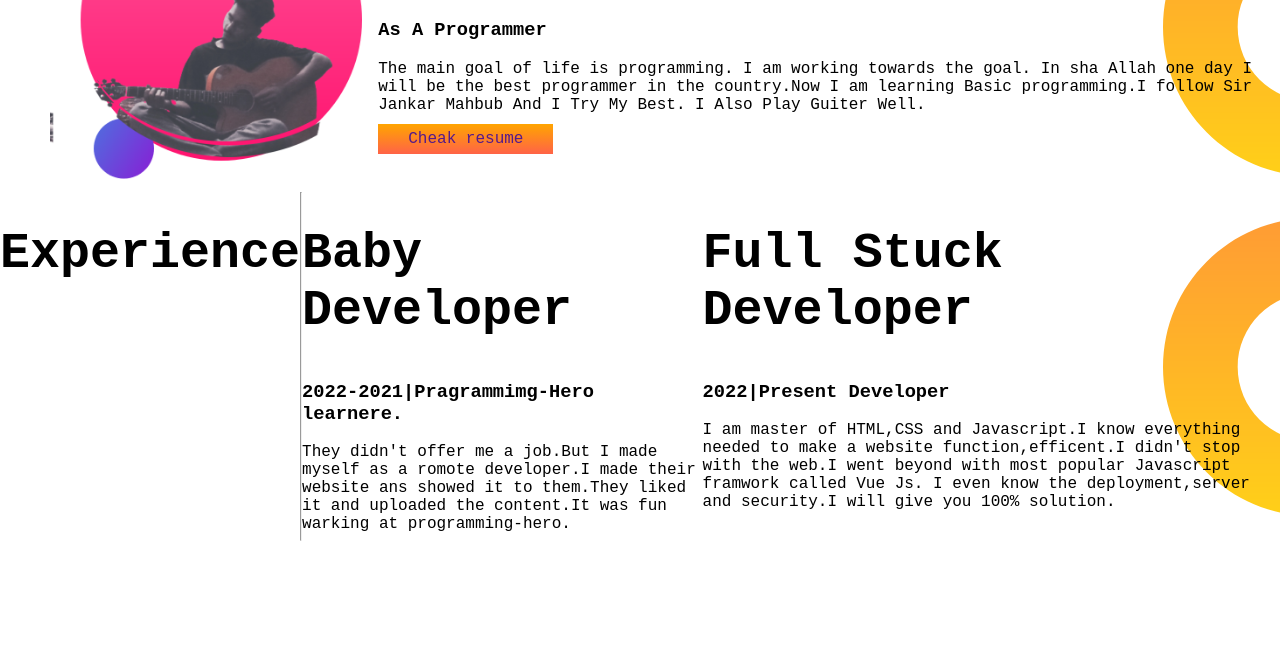
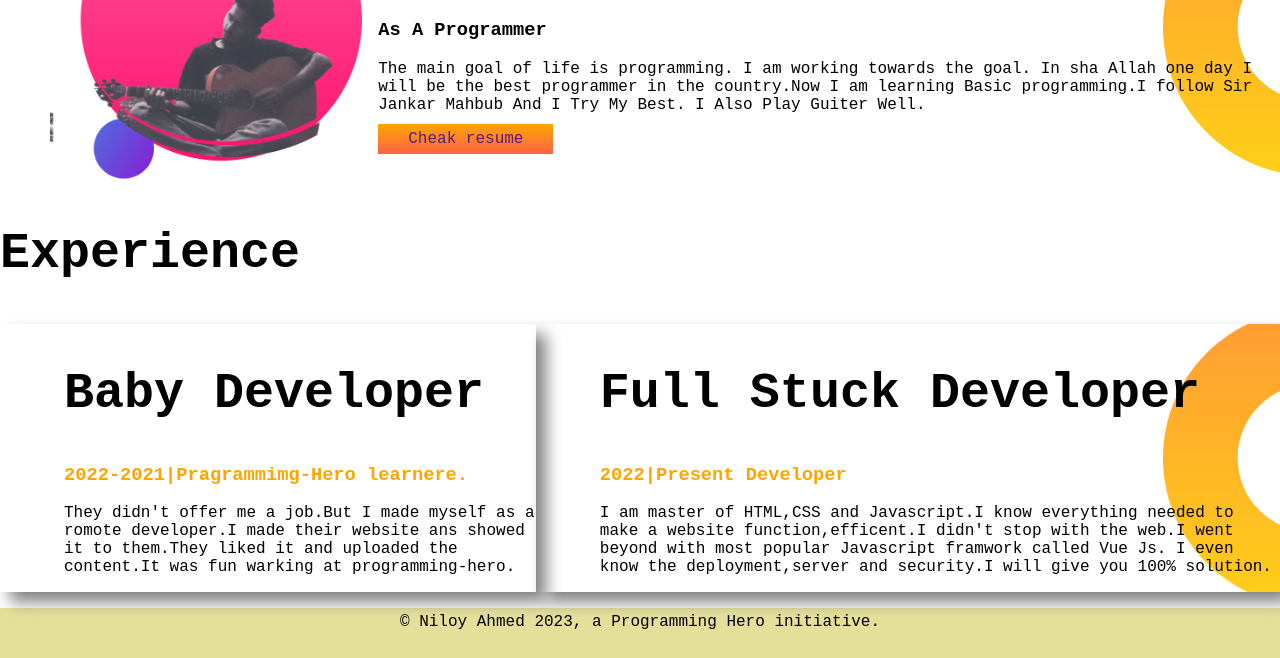
Before and after one commit to peyashuddin/my-project-repo, a plain HTML site: page index.html in a window 1280 px wide. Shown: the part 605-1263 px from the top of the page. Before the commit the page ends 1154 px from the top, so only its background shows below. Drawn offline with Linux system fonts and the light colour scheme.

Commit message:
all added

```diff
--- a/index.html
+++ b/index.html
@@ -46,17 +46,16 @@
     <section class="experience-area">
         <h1>Experience</h1>
         <div class="flexible-bar">
-            <hr>
-            <div>
+            <div class="tab-bar">
                 <h1>Baby Developer</h1>
-                <h3>2022-2021|Pragrammimg-Hero learnere.</h3>
+                <h3 class="bright">2022-2021|Pragrammimg-Hero learnere.</h3>
                 <p>They didn't offer me a job.But I made myself as a romote developer.I made their website ans showed it
                     to
                     them.They liked it and uploaded the content.It was fun warking at programming-hero.</p>
             </div>
-            <div>
+            <div class="tab-bar">
                 <h1>Full Stuck Developer</h1>
-                <h3>2022|Present Developer</h3>
+                <h3 class="bright">2022|Present Developer</h3>
                 <p>I am master of HTML,CSS and Javascript.I know everything needed to make a website function,efficent.I
                     didn't stop with the web.I went beyond with most popular Javascript framwork called Vue Js. I even
                     know
@@ -66,5 +65,10 @@
         </div>
     </section>
 </body>
+<footer>
+    <p>
+        © Niloy Ahmed 2023, a Programming Hero initiative.
+    </p>
+</footer>
 
 </html>
--- a/style.css
+++ b/style.css
@@ -54,6 +54,7 @@ h1 {
 
 .container-two img {
     width: 112%;
+    background-repeat: no-repeat;
 }
 
 .resume-button {
@@ -62,6 +63,18 @@ h1 {
     text-decoration: none;
 }
 
-.experience-area {
-    display: flex;
+.tab-bar {
+    padding-left: 5%;
+    box-shadow: 10px 10px 15px gray;
 }
+
+footer {
+    height: 50px;
+    width: 100%;
+    background-color: rgb(229, 224, 153);
+}
+
+footer p {
+    text-align: center;
+    padding-top: 5px;
+}
```
